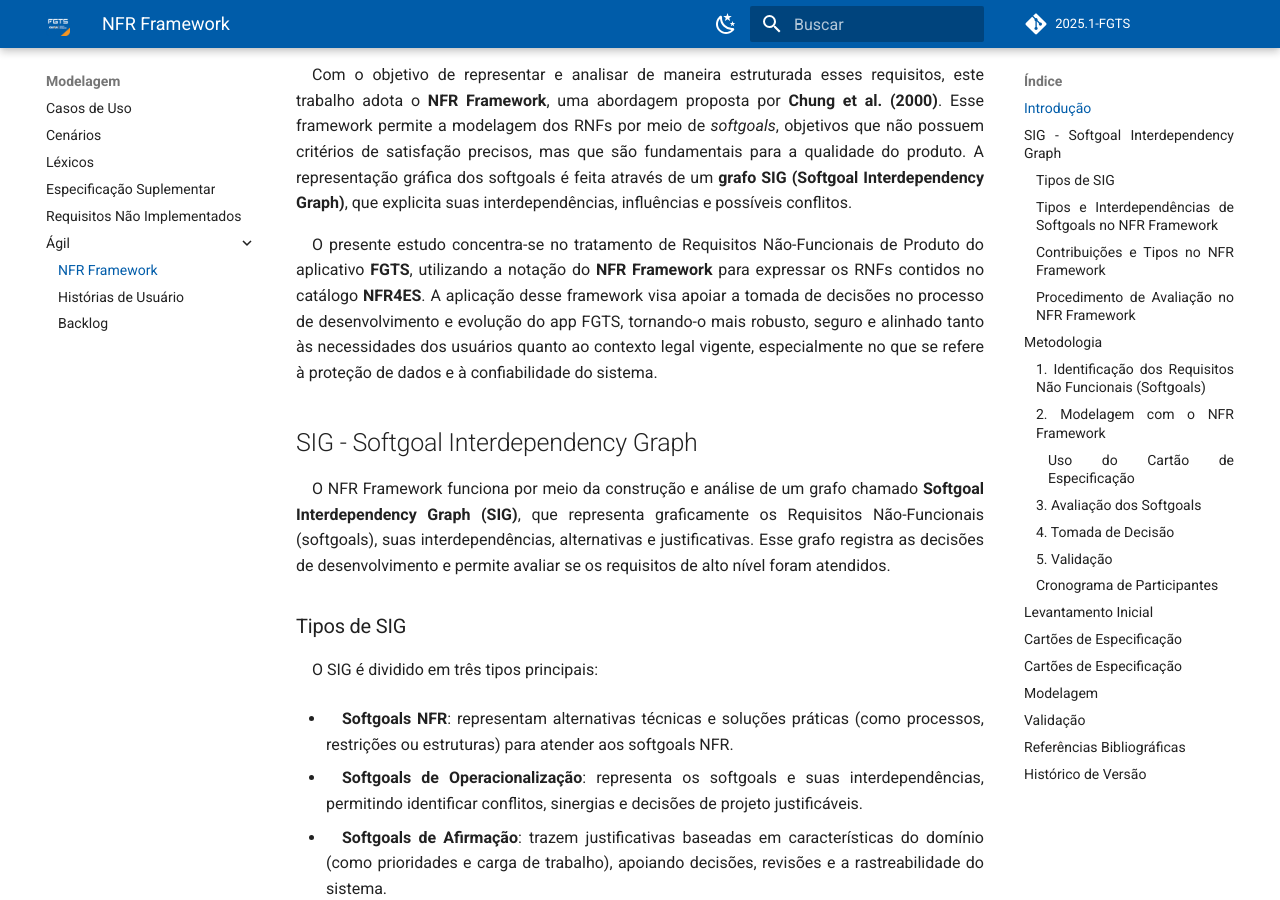
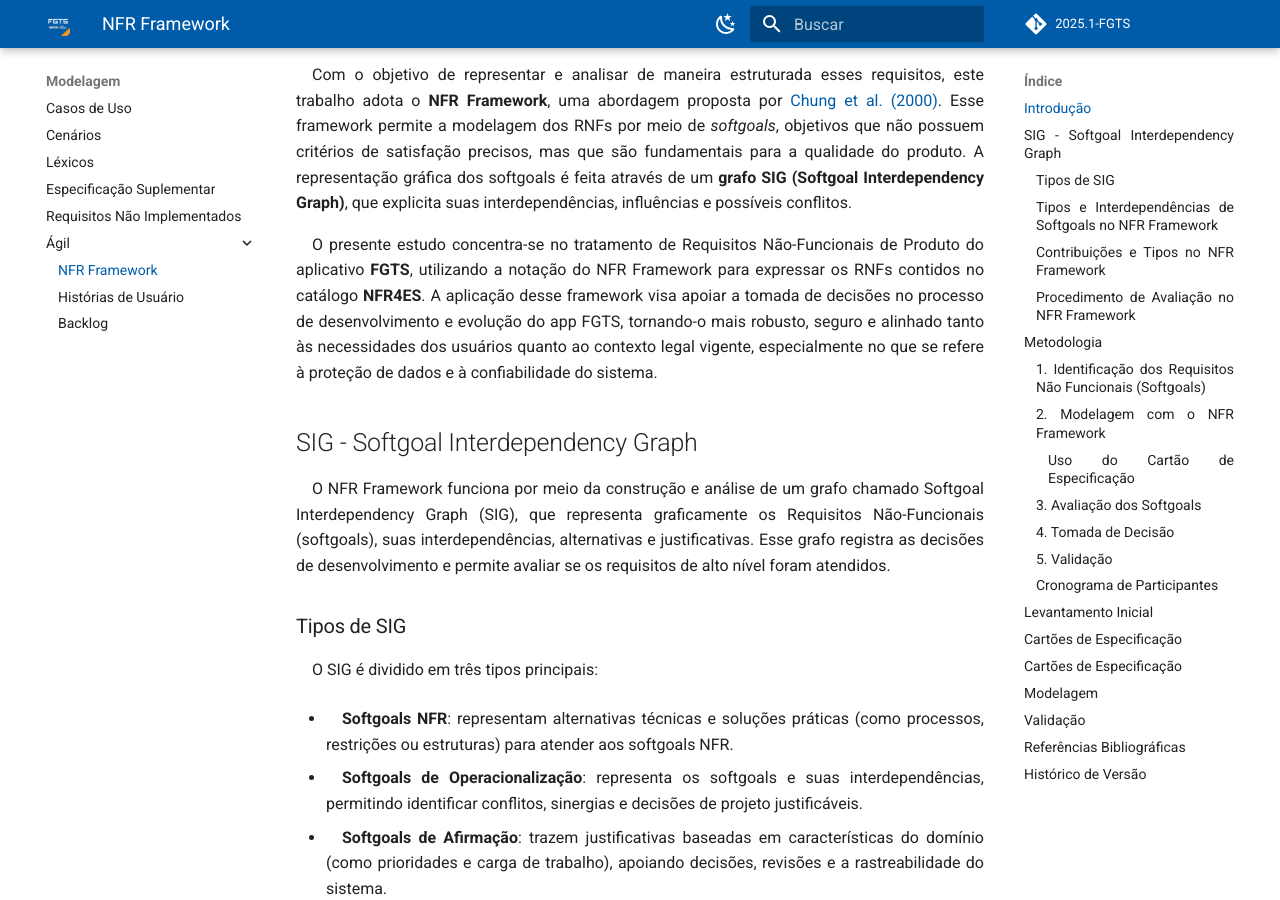
Before and after one commit to eduardodpms/REQ-FGTS, an MkDocs documentation site: the page built from docs/Modelagem-Agil/NFRFramework.md, in a window 1280 px wide and 900 px high, scrolled down 386 px. Built offline with MkDocs 1.6.1 and Material for MkDocs 9.7.7, drawn with Linux system fonts in a browser that asks for light colours; comment, search, counter and statistics services are not loaded; part of the change alters nothing that is shown.

Commit message:
update: melhorias nas paginas

```diff
--- a/docs/Modelagem-Agil/NFRFramework.md
+++ b/docs/Modelagem-Agil/NFRFramework.md
@@ -4,13 +4,13 @@
 
 No contexto do desenvolvimento de sistemas de software, os [Requisitos Não-Funcionais (RNFs)](https://requisitos-de-software.github.io/2025.1-FGTS/Elicitacao/Requisitos-elicitados/#requisitos-nao-funcionais) desempenham um papel essencial ao definir qualidades e restrições que afetam diretamente a experiência do usuário, a segurança, o desempenho e a conformidade legal dos sistemas. Dentre esses requisitos, destaca-se a necessidade de que os dados sejam tratados em conformidade com legislações específicas de proteção de dados, como etapa indispensável antes da operação de qualquer sistema.
 
-Com o objetivo de representar e analisar de maneira estruturada esses requisitos, este trabalho adota o **NFR Framework**, uma abordagem proposta por **Chung et al. (2000)**. Esse framework permite a modelagem dos RNFs por meio de *softgoals*, objetivos que não possuem critérios de satisfação precisos, mas que são fundamentais para a qualidade do produto. A representação gráfica dos softgoals é feita através de um **grafo SIG (Softgoal Interdependency Graph)**, que explicita suas interdependências, influências e possíveis conflitos.
+Com o objetivo de representar e analisar de maneira estruturada esses requisitos, este trabalho adota o **NFR Framework**, uma abordagem proposta por [Chung et al. (2000)](https://aprender3.unb.br/pluginfile.php/3096155/mod_resource/content/2/DISSERTA%C3%87%C3%83O%20Reinaldo%20Ant%C3%B4nio%20da%20Silva.pdf). Esse framework permite a modelagem dos RNFs por meio de *softgoals*, objetivos que não possuem critérios de satisfação precisos, mas que são fundamentais para a qualidade do produto. A representação gráfica dos softgoals é feita através de um **grafo SIG (Softgoal Interdependency Graph)**, que explicita suas interdependências, influências e possíveis conflitos.
 
-O presente estudo concentra-se no tratamento de Requisitos Não-Funcionais de Produto do aplicativo **FGTS**, utilizando a notação do **NFR Framework** para expressar os RNFs contidos no catálogo **NFR4ES**. A aplicação desse framework visa apoiar a tomada de decisões no processo de desenvolvimento e evolução do app FGTS, tornando-o mais robusto, seguro e alinhado tanto às necessidades dos usuários quanto ao contexto legal vigente, especialmente no que se refere à proteção de dados e à confiabilidade do sistema.
+O presente estudo concentra-se no tratamento de Requisitos Não-Funcionais de Produto do aplicativo **FGTS**, utilizando a notação do NFR Framework para expressar os RNFs contidos no catálogo **NFR4ES**. A aplicação desse framework visa apoiar a tomada de decisões no processo de desenvolvimento e evolução do app FGTS, tornando-o mais robusto, seguro e alinhado tanto às necessidades dos usuários quanto ao contexto legal vigente, especialmente no que se refere à proteção de dados e à confiabilidade do sistema.
 
 ## SIG - Softgoal Interdependency Graph
 
-O NFR Framework funciona por meio da construção e análise de um grafo chamado **Softgoal Interdependency Graph (SIG)**, que representa graficamente os Requisitos Não-Funcionais (softgoals), suas interdependências, alternativas e justificativas. Esse grafo registra as decisões de desenvolvimento e permite avaliar se os requisitos de alto nível foram atendidos.
+O NFR Framework funciona por meio da construção e análise de um grafo chamado Softgoal Interdependency Graph (SIG), que representa graficamente os Requisitos Não-Funcionais (softgoals), suas interdependências, alternativas e justificativas. Esse grafo registra as decisões de desenvolvimento e permite avaliar se os requisitos de alto nível foram atendidos.
 
 ### Tipos de SIG
 
```
